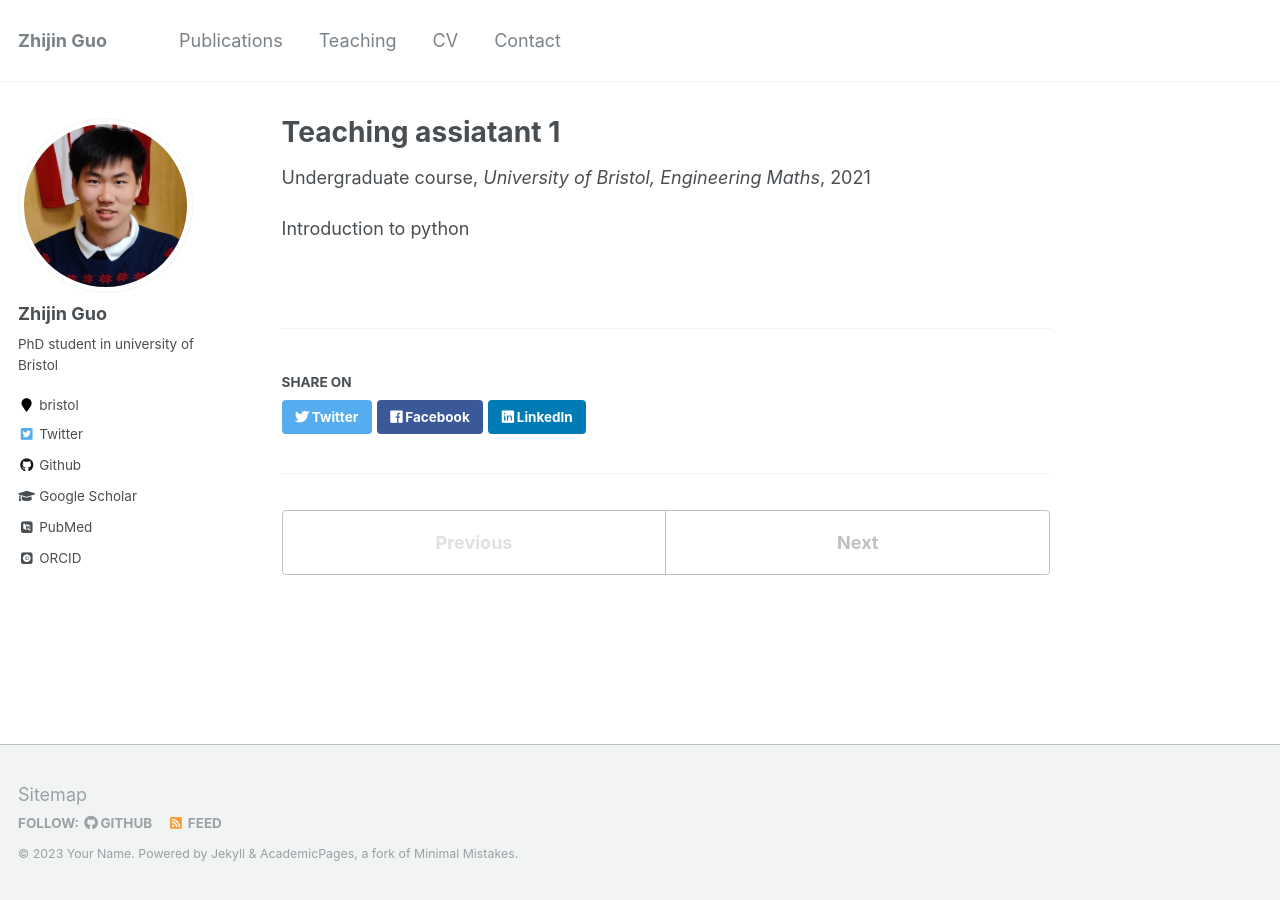
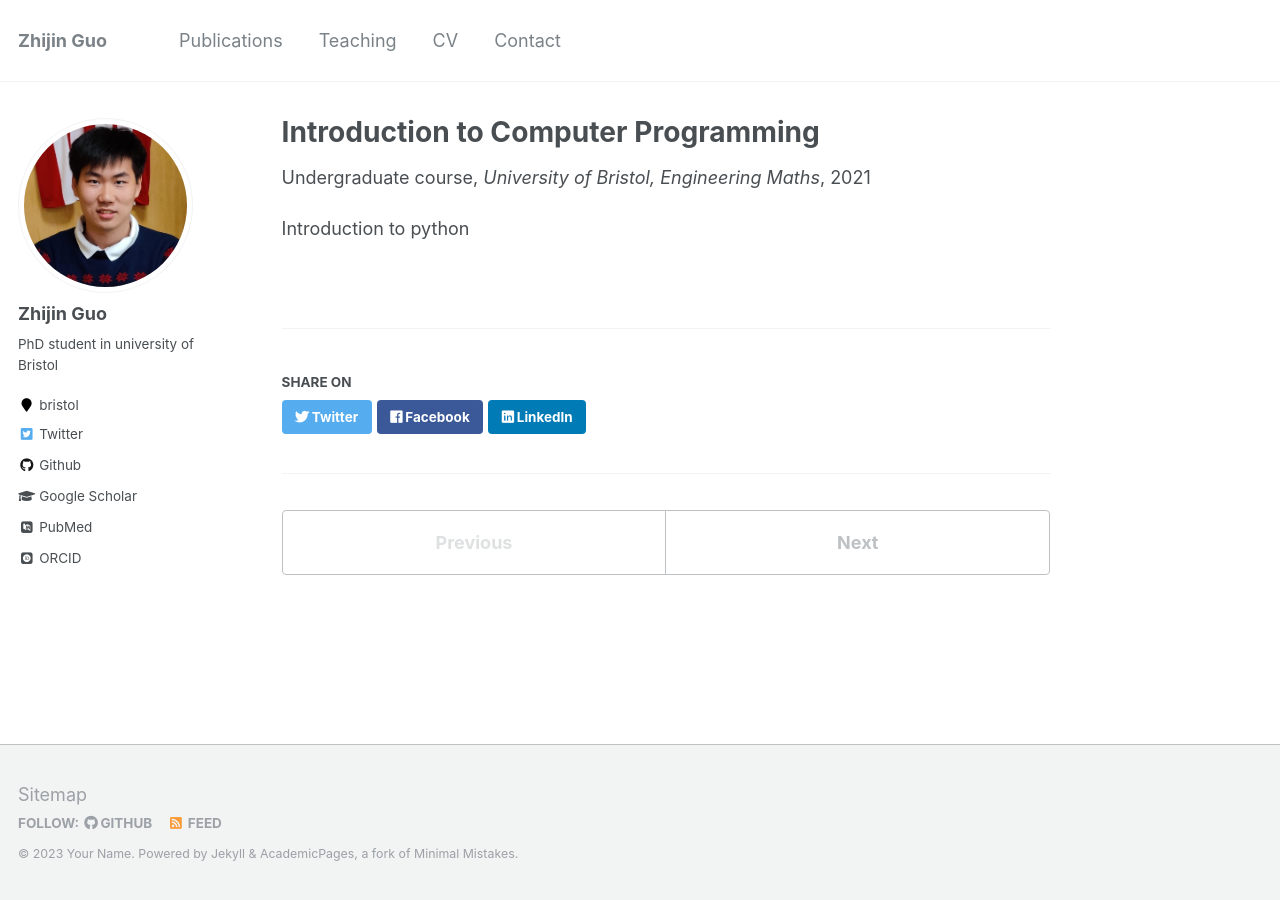
Before and after one commit to ZhijinGuo/ZhijinGuo.github.io, a Jekyll site: the page built from _teaching/2014-spring-teaching-1.md, in a window 1280 px wide. Built offline with Jekyll 4.4.1, drawn with Linux system fonts in a browser that asks for light colours; some web fonts are replaced.

Commit message:
Update 2014-spring-teaching-1.md

```diff
--- a/_teaching/2014-spring-teaching-1.md
+++ b/_teaching/2014-spring-teaching-1.md
@@ -1,5 +1,5 @@
 ---
-title: "Teaching assiatant 1"
+title: "Introduction to Computer Programming"
 collection: teaching
 type: "Undergraduate course"
 permalink: /teaching/2014-spring-teaching-1
```
